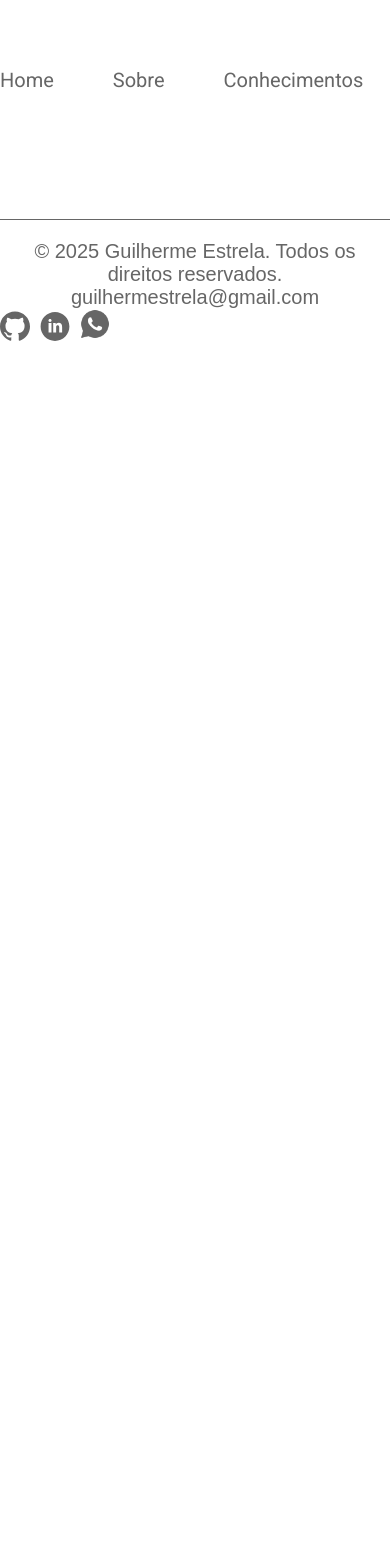
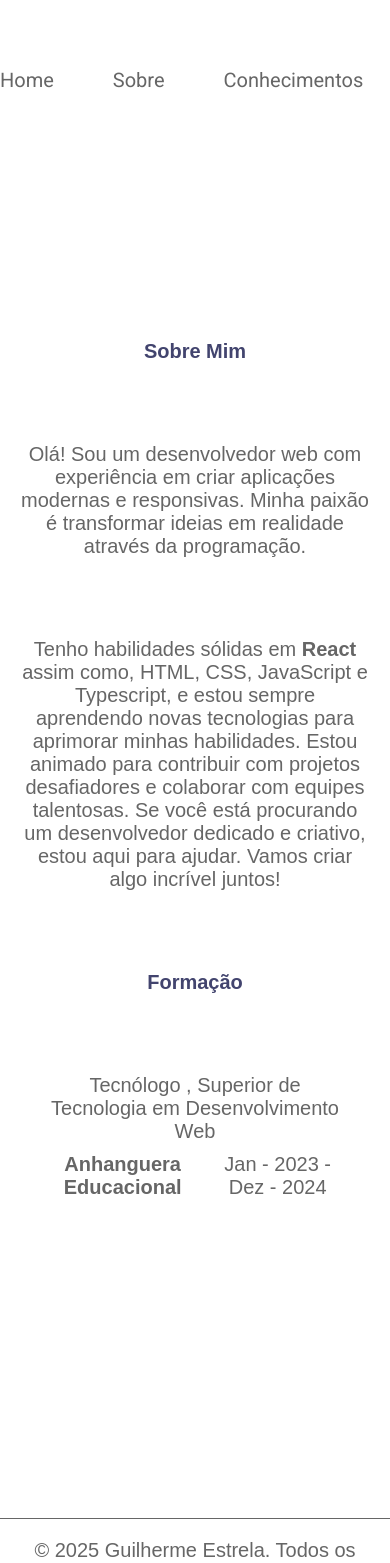
Before and after one commit to guiestrela/portfolioWebDev, a React (Vite) app: page /SobreMin in a window 390 px wide. Shown: the top 1563 px of the page. Before the commit the page ends 844 px from the top, so only its background shows below. Built offline with nearby package versions, Linux system fonts and the light colour scheme.

Commit message:
feat(AboutMe): add AboutMe component
- Added About Me section
- Implemented responsive design
- Included personal information
- Added education details
- Used styled-components

```diff
--- a/src/assets/components/AboutMe/index.tsx
+++ b/src/assets/components/AboutMe/index.tsx
@@ -1,6 +1,102 @@
+import { DivContainerText, DivFlex, Texto, Title } from "../../../uiKit";
+
 function AboutMe() {
     return (
         <>
+            <DivFlex
+                width="100%"
+                alignitems="center"
+                justifycontent="center">
+                <DivFlex
+                    width="1440px"
+                    height="100%"
+                    alignitems="center"
+                    paddingTotal="180px 0"
+                    justifycontent="space-between"
+                    flexdirection="column">
+                    <DivContainerText
+                        flexdirection="column"
+                        paddingTotal="0 20px">
+                        <Title
+                            fontfamily="Roboto"
+                            fontsize="58px"
+                            fontweight="700"
+                            textalign="start"
+                            color="#42446e">
+                            Sobre Mim
+                        </Title>
+                        <Texto
+                            fontfamily="Roboto"
+                            fontsize="30px"
+                            fontweight="400"
+                            textalign="start"
+                            color="#666666"
+                            paddingtop="80px"
+                            >
+                            Olá! Sou um desenvolvedor web com experiência em criar aplicações modernas e responsivas. Minha paixão é transformar ideias em realidade através da programação.
+                        </Texto>
+                            <Texto
+                            fontfamily="Roboto"
+                            fontsize="30px"
+                            fontweight="400"
+                            textalign="start"
+                            color="#666666"
+                            paddingtop="80px"
+                            >
+                            Tenho habilidades sólidas em <strong>React</strong> assim como, HTML, CSS, JavaScript e Typescript, e estou sempre aprendendo novas tecnologias para aprimorar minhas habilidades. Estou animado para contribuir com projetos desafiadores e colaborar com equipes talentosas.
+                            Se você está procurando um desenvolvedor dedicado e criativo, estou aqui para ajudar. Vamos criar algo incrível juntos!
+                        </Texto>
+
+                        <DivContainerText
+                        flexdirection="column"
+                        paddingTotal="80px 20px">
+                            <Title
+                                fontfamily="Roboto"
+                                fontsize="58px"
+                                fontweight="700"
+                                textalign="start"
+                                color="#42446e"
+                                >
+                                Formação
+                            </Title>
+                            <Texto
+                                fontfamily="Roboto"
+                                fontsize="30px"
+                                fontweight="400"
+                                textalign="start"
+                                color="#666666"
+                                paddingtop="80px"
+                                >
+                                Tecnólogo , Superior de Tecnologia em Desenvolvimento Web
+                            </Texto>
+                            <DivContainerText
+                                justifycontent="space-between">
+                                <Texto
+                                fontfamily="Roboto"
+                                fontsize="30px"
+                                fontweight="bold"
+                                textalign="start"
+                                color="#666666"
+                                paddingtop="10px"
+                                >
+                                Anhanguera Educacional
+                            </Texto>
+                            <Texto
+                                fontfamily="Roboto"
+                                fontsize="30px"
+                                fontweight="400"
+                                textalign="start"
+                                color="#666666"
+                                paddingtop="10px"
+                                >
+                                Jan - 2023 - Dez - 2024
+                            </Texto>
+                            </DivContainerText>
+                        </DivContainerText>
+
+                    </DivContainerText>
+                </DivFlex>
+            </DivFlex>
         </>
     );
 }
```
